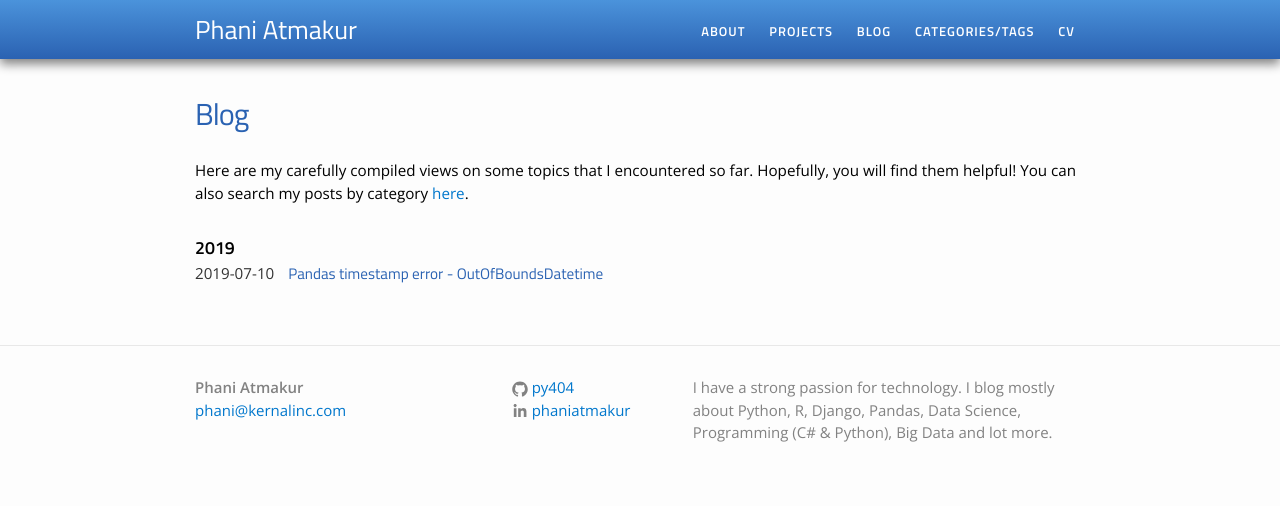
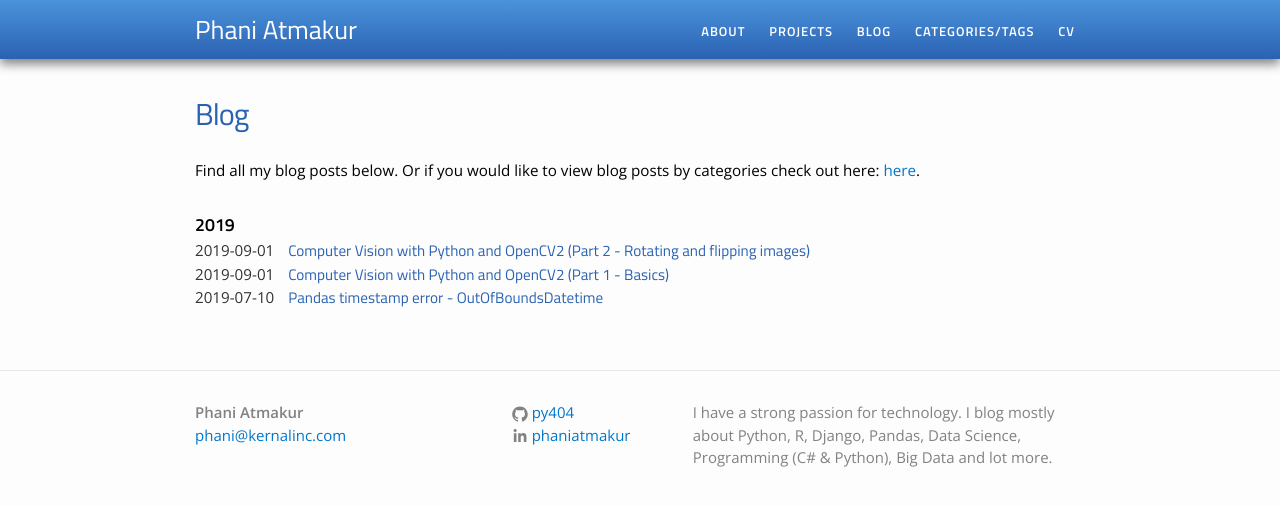
Before and after one commit to py404/py404.github.io, a Jekyll site: the page built from blog.md, in a window 1280 px wide. Shown: the top 506 px of the page. Built offline with Jekyll 4.4.1, drawn with Linux system fonts in a browser that asks for light colours; some of the changed lines change nothing that is shown.

Commit message:
Added computer vision blogs part 1 and 2, uploaded relevant images. Updated posts.md description.

````diff
--- /dev/null
+++ b/_posts/2019-09-01-computer-vision-with-python-and-opencv-part1-basics.markdown
@@ -0,0 +1,185 @@
+---
+layout: post
+title:  Computer Vision with Python and OpenCV2 (Part 1 - Basics)
+date: 2019-09-01
+description: Part 1 - Basics
+categories: [Computer vision with Python and OpenCV2]
+---
+
+You can download the jupyter notebook or the project from GitHub here:
+[Github project link](https://github.com/py404/computer-vision-with-python-and-opencv2/?target='_blank')
+
+In this blog post let us look into different ways of opening and displaying images using both matplotlib and OpenCV2
+
+Picture used in this tutorial is downloaded from [www.pexels.com](www.pexels.com). I do not own the picture. Picture is available for free download and complete credits goes to Chevanon Photography. Link below.
+
+Credit: Photo by Chevanon Photography from Pexels
+
+[PEXELS PHOTO DOWNLOAD LINK](https://www.pexels.com/photo/two-yellow-labrador-retriever-puppies-1108099/?target='_blank')
+
+---
+# 1. Matplotlib implementation
+# Please note that matplotlib implementation is done in jupyter notebook for this blog post.
+## Load libraries
+
+
+```python
+# OpenCV2
+import cv2
+
+# matplotlib
+import matplotlib as mat
+import matplotlib.pyplot as plt
+%matplotlib inline
+```
+
+
+```python
+print(cv2.__version__)
+```
+
+
+
+
+    '4.1.0'
+
+
+
+
+```python
+print(mat.__version__)
+```
+
+
+
+
+    '3.0.2'
+
+
+
+---
+## Load image and display using matplotlib's imshow method
+
+
+```python
+puppies = cv2.imread('puppies.jpg')
+
+plt.figure(figsize = (9,7))
+plt.imshow(puppies)
+```
+
+
+
+
+{% include image.html url="/images/computer-vision-with-python-and-opencv/01-basics/output_7_1.png" width=600 %}
+
+
+---
+## Displaying image as COLOR IMAGE
+By default matplotlib and OpenCV's RGB order is different. This is why we need to convert original image using cv2.COLOR_BGR2RGB method.
+
+For this we use OpenCV2's COLOR_BGR2RGB method to fix the colors in the picture
+
+
+```python
+color_puppies = cv2.cvtColor(puppies, cv2.COLOR_BGR2RGB)
+
+plt.figure(figsize = (9,7))
+plt.imshow(color_puppies)
+```
+
+
+
+
+{% include image.html url="/images/computer-vision-with-python-and-opencv/01-basics/output_9_1.png" width=600 %}
+
+---
+## Displaying image as BLACK AND WHITE IMAGE
+
+For this we use OpenCV2's COLOR_BGR2GRAY method and then use matplotlib's cmap function
+
+
+```python
+gray_puppies = cv2.cvtColor(puppies, cv2.COLOR_BGR2GRAY)
+
+plt.figure(figsize = (9,7))
+plt.imshow(gray_puppies, cmap='gray')
+```
+
+
+
+
+{% include image.html url="/images/computer-vision-with-python-and-opencv/01-basics/output_11_1.png" width=600 %}
+
+---
+# 2. OpenCV2 implementation
+## Displaying images with CV2's built-in "imshow" method
+
+Python script implementation is below. Let's rename our filename to basics.py
+
+Output displays both color and black and white images in a 600X600 windows.
+
+Takeaway things from basics.py script:
+- script has 2 functions
+- function 1: outputs color and black and white images in the same window if closed one after the other
+- function 2: outputs both color and black and white images in two different windows
+- order of function calls in the script:
+  - 1. same_output_window()
+  - 2. different_output_windows()
+
+{% highlight python %}
+import cv2
+
+def same_output_window():
+    color_puppies = cv2.imread('puppies.jpg')
+    cv2.namedWindow("output", cv2.WINDOW_NORMAL)
+    cv2.resizeWindow('output', (600,600))
+    cv2.imshow('output', color_puppies)
+    cv2.waitKey(0)
+
+    blackandwhite_puppies = cv2.cvtColor(color_puppies, cv2.COLOR_BGR2GRAY)
+    cv2.namedWindow("output", cv2.WINDOW_NORMAL)
+    cv2.resizeWindow('output', (600,600))
+    cv2.imshow('output', blackandwhite_puppies)
+    cv2.waitKey(0)
+
+    cv2.destroyAllWindows()
+
+def different_output_windows():
+    color_puppies = cv2.imread('puppies.jpg')
+    cv2.namedWindow("color", cv2.WINDOW_NORMAL)
+    cv2.resizeWindow('color', (600,600))
+    cv2.imshow('color', color_puppies)
+
+    blackandwhite_puppies = cv2.cvtColor(color_puppies, cv2.COLOR_BGR2GRAY)
+    cv2.namedWindow("blackandwhite", cv2.WINDOW_NORMAL)
+    cv2.resizeWindow('blackandwhite', (600,600))
+    cv2.imshow('blackandwhite', blackandwhite_puppies)
+    cv2.waitKey(0)
+
+    cv2.destroyAllWindows()
+
+same_output_window()
+different_output_windows()
+{% endhighlight %}
+
+## Running python script from jupyter notebook
+
+To run python script in jupyter, use the jupyter's inline magic function %run to run
+
+```python
+%run basics.py
+```
+
+### Output of the script
+Output of same_output_window() function that outputs loaded image with a same window name.
+
+Notice highlighted markers: both windows are named "output"
+
+{% include image.html url="/images/computer-vision-with-python-and-opencv/01-basics/output.png" width=900 %}
+
+Output of same_output_window() function that outputs loaded image with a different window name for both color and black and white image.
+
+Notice highlighted markers: "color" window, "blackandwhite" window
+
+{% include image.html url="/images/computer-vision-with-python-and-opencv/01-basics/color_and_blackandwhite.png" width=900 %}
--- /dev/null
+++ b/_posts/2019-09-01-computer-vision-with-python-and-opencv-part2-rotating-and-flipping-images.markdown
@@ -0,0 +1,256 @@
+---
+layout: post
+title:  Computer Vision with Python and OpenCV2 (Part 2 - Rotating and flipping images)
+date: 2019-09-01
+description: Part 2 - Rotating and flipping images
+categories: [Computer vision with Python and OpenCV2]
+---
+
+You can download the jupyter notebook or the project from GitHub here:
+[Github project link](https://github.com/py404/computer-vision-with-python-and-opencv2/?target='_blank')
+
+Picture used in this tutorial is downloaded from [www.pexels.com](www.pexels.com). I do not own the picture. Picture is available for free download and complete credits goes to Chevanon Photography. Link below.
+
+Credit: Photo by Chevanon Photography from Pexels
+
+[PEXELS PHOTO DOWNLOAD LINK](https://www.pexels.com/photo/two-yellow-labrador-retriever-puppies-1108099/?target='_blank')
+
+## Note:
+#### I used greeshot software to add labels 1 and 2 on the original picture
+#### [GREESHOT DOWNLOAD LINK](https://getgreenshot.org/downloads/?target='_blank')
+
+---
+# OpenCV2 has 3 kinds of rotations available
+1. cv2.ROTATE_90_CLOCKWISE
+2. cv2.ROTATE_90_COUNTER_CLOCKWISE
+3. cv2.ROTATE_180
+
+# OpenCV2 has 3 kinds of flips available
+1. flipCode = 0 (to flip vertically)
+2. flipCode > 0 (to flip horizontally)
+3. flipCode < 0 (to flip vertically first and then flip it horizontally)
+
+# Load libraries
+
+
+```python
+import cv2
+
+import matplotlib.pyplot as plt
+%matplotlib inline
+```
+
+# Display original image
+
+
+```python
+puppies = cv2.imread('puppies2.png')
+
+puppies = cv2.cvtColor(puppies, cv2.COLOR_BGR2RGB)
+
+plt.figure(figsize=(15,10))
+plt.imshow(puppies)
+```
+
+
+
+
+{% include image.html url="/images/computer-vision-with-python-and-opencv/02-rotating-and-flipping-images/output_5_1.png" width=900 %}
+
+
+# Rotating by 90 degrees clockwise
+
+
+```python
+puppies = cv2.imread('puppies2.png')
+
+puppies = cv2.cvtColor(puppies, cv2.COLOR_BGR2RGB)
+puppies_rotated = cv2.rotate(puppies, cv2.ROTATE_90_CLOCKWISE)
+
+plt.figure(figsize=(10,15))
+plt.imshow(puppies_rotated)
+```
+
+
+
+
+{% include image.html url="/images/computer-vision-with-python-and-opencv/02-rotating-and-flipping-images/output_7_1.png" width=900 %}
+
+
+# Rotating by 90 degrees counter-clockwise
+
+
+```python
+puppies = cv2.imread('puppies2.png')
+
+puppies = cv2.cvtColor(puppies, cv2.COLOR_BGR2RGB)
+puppies_rotated = cv2.rotate(puppies, cv2.ROTATE_90_COUNTERCLOCKWISE)
+
+plt.figure(figsize=(10,15))
+plt.imshow(puppies_rotated)
+```
+
+
+
+{% include image.html url="/images/computer-vision-with-python-and-opencv/02-rotating-and-flipping-images/output_9_1.png" width=900 %}
+
+
+# Rotating by 180 degrees
+
+
+```python
+puppies = cv2.imread('puppies2.png')
+
+puppies = cv2.cvtColor(puppies, cv2.COLOR_BGR2RGB)
+puppies_rotated = cv2.rotate(puppies, cv2.ROTATE_180)
+
+plt.figure(figsize=(15,10))
+plt.imshow(puppies_rotated)
+```
+
+{% include image.html url="/images/computer-vision-with-python-and-opencv/02-rotating-and-flipping-images/output_11_1.png" width=900 %}
+
+
+# Flipping an image upside down (vertically with flipcode = 0)
+
+
+```python
+puppies = cv2.imread('puppies2.png')
+
+puppies = cv2.cvtColor(puppies, cv2.COLOR_BGR2RGB)
+puppies_rotated = cv2.flip(src=puppies, flipCode=0)
+
+plt.figure(figsize=(15,10))
+plt.imshow(puppies_rotated)
+```
+
+{% include image.html url="/images/computer-vision-with-python-and-opencv/02-rotating-and-flipping-images/output_13_1.png" width=900 %}
+
+
+# Flipping an image horizontally (with flipcode > 0)
+
+
+```python
+puppies = cv2.imread('puppies2.png')
+
+puppies = cv2.cvtColor(puppies, cv2.COLOR_BGR2RGB)
+puppies_rotated = cv2.flip(src=puppies, flipCode=1)
+
+plt.figure(figsize=(15,10))
+plt.imshow(puppies_rotated)
+```
+
+{% include image.html url="/images/computer-vision-with-python-and-opencv/02-rotating-and-flipping-images/output_15_1.png" width=900 %}
+
+
+# Flipping an image vertically and horizontally (flipCode < 0)
+
+### Meaning, image is first flipped vertically (upside down), then flipped horizontally (left to right)
+
+
+```python
+puppies = cv2.imread('puppies2.png')
+
+puppies = cv2.cvtColor(puppies, cv2.COLOR_BGR2RGB)
+puppies_rotated = cv2.flip(src=puppies, flipCode=-1)
+
+plt.figure(figsize=(15,10))
+plt.imshow(puppies_rotated)
+```
+
+{% include image.html url="/images/computer-vision-with-python-and-opencv/02-rotating-and-flipping-images/output_17_1.png" width=900 %}
+
+
+# Python script to rotate and flip images
+
+## Find the script file in the github project working folder -> rotate_and_flip_images.py
+
+
+{% highlight python %}
+# Import library
+import cv2
+
+# Load default image
+puppies = cv2.imread('puppies2.png')
+
+def rotate(x):
+    """
+    rotate() function takes a parameter x (integer value) and outputs a window with default image
+
+    if x = 1:
+    default image will be rotated 90 degrees clockwise
+
+    if x = 2:
+    default image will be rotated 90 degress counter-clockwise
+
+    if x = 3:
+    default image will be rotated 180 degrees
+    """
+    try:
+        if int(x) == 1:
+            puppies_rotated = cv2.rotate(puppies, cv2.ROTATE_90_CLOCKWISE)
+        elif int(x) == 2:
+            puppies_rotated = cv2.rotate(puppies, cv2.ROTATE_90_COUNTERCLOCKWISE)
+        elif int(x) == 3:
+            puppies_rotated = cv2.rotate(puppies, cv2.ROTATE_180)
+        else:
+            print("Sorry invalid option")
+
+        cv2.namedWindow('rotateoutput', cv2.WINDOW_NORMAL)
+        cv2.resizeWindow('rotateoutput', (600,600))
+        cv2.imshow('rotateoutput', puppies_rotated)
+        cv2.waitKey(0)
+        cv2.destroyAllWindows()
+    except:
+        print("Sorry invalid option")
+
+def flip(y):
+    """
+    flip() function takes a parameter y (integer value) and outputs a window with default image
+
+    if y = 1:
+    default image will be flipped vertcially or upside down (i.e., flipCode = 0)
+
+    if y = 2:
+    default image will be flipped horizontally with flipCode > 0 (i.e., flipCode = 1)
+
+    if y = 3:
+    default image will be flipped image vertically and horizontally, meaning image is first flipped vertically (upside down), then flipped horizontally (left to right) with flipCode < 0 (i.e., flipCode = -1)
+    """
+    try:
+        if int(y) == 1:
+            puppies_rotated = cv2.flip(src=puppies, flipCode=0)
+        elif int(y) == 2:
+            puppies_rotated = cv2.flip(src=puppies, flipCode=1)
+        elif int(y) == 3:
+            puppies_rotated = cv2.flip(src=puppies, flipCode=-1)
+        else:
+            print("Sorry invalid option")
+
+        cv2.namedWindow('flipoutput', cv2.WINDOW_NORMAL)
+        cv2.resizeWindow('flipoutput', (600,600))
+        cv2.imshow('flipoutput', puppies_rotated)
+        cv2.waitKey(0)
+        cv2.destroyAllWindows()
+    except:
+        print("Sorry invalid option")
+{% endhighlight %}
+
+
+```python
+# calling rotate() function with parameter value = 3 i.e., rotating 180 degrees
+rotate(3)
+```
+
+```python
+# calling flip() function with parameter value = 3 i.e., flipping image with flipCode = -1 (which is < 0)
+flip(3)
+```
+
+## Running python script from jupyter notebook
+
+To run python script in jupyter, use the jupyter's inline magic function %run to run
+
+```python
+%run rotate_and_flip_images.py
+```
--- a/blog.md
+++ b/blog.md
@@ -4,7 +4,7 @@ title: Blog
 permalink: /blog/
 ---
 
-Here are my carefully compiled views on some topics that I encountered so far. Hopefully, you will find them helpful! You can also search my posts by category <a href="{{ site.baseurl }}/categories/">here</a>.
+Find all my blog posts below. Or if you would like to view blog posts by categories check out here: <a href="{{ site.baseurl }}/categories/">here</a>.
 
 <ul class="listing">
 {% for post in site.posts %}
````
Also changed, not shown: images/computer-vision-with-python-and-opencv/01-basics/color_and_blackandwhite.png (added), images/computer-vision-with-python-and-opencv/01-basics/output.png (added), images/computer-vision-with-python-and-opencv/01-basics/output_11_1.png (added), images/computer-vision-with-python-and-opencv/01-basics/output_7_1.png (added), images/computer-vision-with-python-and-opencv/01-basics/output_9_1.png (added), images/computer-vision-with-python-and-opencv/02-rotating-and-flipping-images/output_11_1.png (added), images/computer-vision-with-python-and-opencv/02-rotating-and-flipping-images/output_13_1.png (added), images/computer-vision-with-python-and-opencv/02-rotating-and-flipping-images/output_15_1.png (added), images/computer-vision-with-python-and-opencv/02-rotating-and-flipping-images/output_17_1.png (added), images/computer-vision-with-python-and-opencv/02-rotating-and-flipping-images/output_5_1.png (added), images/computer-vision-with-python-and-opencv/02-rotating-and-flipping-images/output_7_1.png (added), images/computer-vision-with-python-and-opencv/02-rotating-and-flipping-images/output_9_1.png (added).
